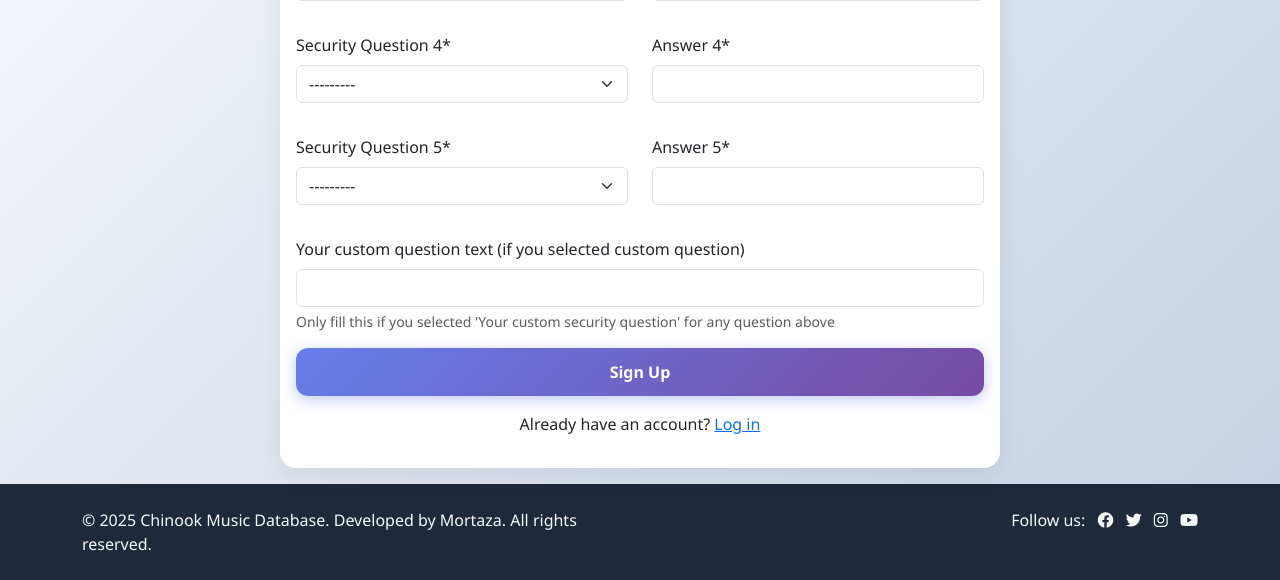
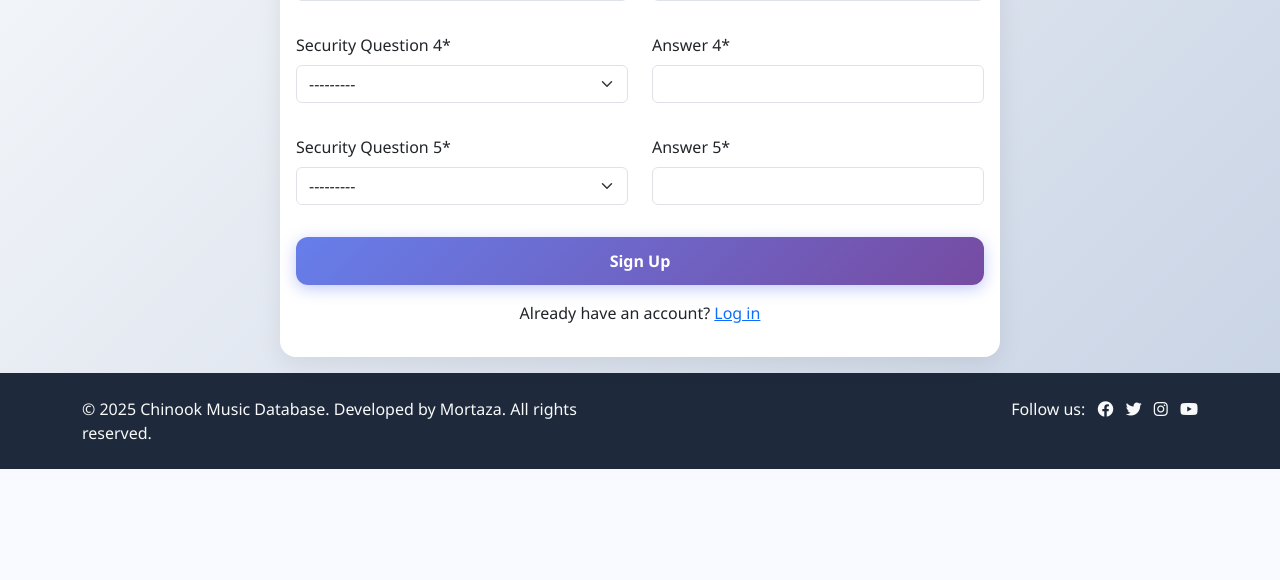
Before and after one commit to arokhlo/ChinookMusicDbProj, a Django app: page /accounts/signup/ in a window 1280 px wide. Shown: the part 959-1539 px from the top of the page. After the commit the page ends 1428 px from the top, so only its background shows below. Run offline with Django 5.2, Linux system fonts and the light colour scheme; some libraries are stand-ins or nearby versions.

Commit message:
Change security question 5 from custom question to What is your favourite colour?

```diff
--- a/chinook_app/forms.py
+++ b/chinook_app/forms.py
@@ -120,18 +120,6 @@ class SecurityQuestionVerificationForm(forms.Form):
         for i, question_data in enumerate(security_questions):
             question_text = question_data['question']
 
-            # Handle custom questions if needed
-            if question_data['question'] == 'custom_question':
-                try:
-                    # Try to get custom question text from session or database
-                    username = getattr(self, 'username', '')
-                    if username:
-                        user = User.objects.get(username=username)
-                        security_qs = SecurityQuestion.objects.get(user=user)
-                        question_text = security_qs.custom_question_text or "Custom security question"
-                except (User.DoesNotExist, SecurityQuestion.DoesNotExist):
-                    question_text = "Custom security question"
-
             self.fields[f'answer_{i+1}'] = forms.CharField(
                 max_length=255,
                 label=f"Question {i+1}: {question_text}",
@@ -211,14 +199,6 @@ class CustomSignupForm(SignupForm):
         widget=forms.TextInput(attrs={'class': 'form-control'})
     )
 
-    custom_question_text = forms.CharField(
-        max_length=255,
-        required=False,
-        label="Your custom question text (if you selected custom question)",
-        help_text="Only fill this if you selected 'Your custom security question' for any question above",
-        widget=forms.TextInput(attrs={'class': 'form-control'})
-    )
-
     def __init__(self, *args, **kwargs):
         super().__init__(*args, **kwargs)
 
@@ -277,16 +257,6 @@ class CustomSignupForm(SignupForm):
         if len(questions) != len(set(questions)):
             raise forms.ValidationError("You cannot select the same security question multiple times. Please choose different questions.")
 
-        # Validate custom question text
-        custom_question_selected = False
-        for i in range(1, 6):
-            if cleaned_data.get(f'question_{i}') == 'custom_question':
-                custom_question_selected = True
-                break
-
-        if custom_question_selected and not cleaned_data.get('custom_question_text'):
-            raise forms.ValidationError("Please provide a custom security question text when you select 'Your custom security question'.")
-
         # Validate that answers are provided for all questions
         for i in range(1, 6):
             question = cleaned_data.get(f'question_{i}')
@@ -315,7 +285,6 @@ class CustomSignupForm(SignupForm):
             answer_4=self.cleaned_data['answer_4'].lower().strip(),
             question_5=self.cleaned_data['question_5'],
             answer_5=self.cleaned_data['answer_5'].lower().strip(),
-            custom_question_text=self.cleaned_data.get('custom_question_text', '')
         )
         security_questions.save()
 
--- a/chinook_app/models.py
+++ b/chinook_app/models.py
@@ -15,7 +15,7 @@ class SecurityQuestion(models.Model):
         ('father_birth_year', '2. What is your father\'s birth year?'),
         ('mother_name', '3. What is your mother\'s name?'),
         ('father_name', '4. What is your father\'s name?'),
-        ('custom_question', '5. Your custom security question'),
+        ('favourite_colour', '5. What is your favourite colour?'),
     ]
 
     user = models.OneToOneField(settings.AUTH_USER_MODEL, on_delete=models.CASCADE)
@@ -29,7 +29,6 @@ class SecurityQuestion(models.Model):
     answer_4 = models.CharField(max_length=255)
     question_5 = models.CharField(max_length=50, choices=QUESTION_CHOICES)
     answer_5 = models.CharField(max_length=255)
-    custom_question_text = models.CharField(max_length=255, blank=True, null=True)
 
     def __str__(self):
         return f"Security Questions for {self.user.username}"
--- a/templates/account/signup.html
+++ b/templates/account/signup.html
@@ -104,11 +104,6 @@
                             </div>
                         </div>
 
-                        <!-- Custom Question Text -->
-                        <div class="mb-3">
-                            {{ form.custom_question_text|as_crispy_field }}
-                        </div>
-
                         {% if redirect_field_value %}
                         <input type="hidden" name="{{ redirect_field_name }}" value="{{ redirect_field_value }}" />
                         {% endif %}
```
